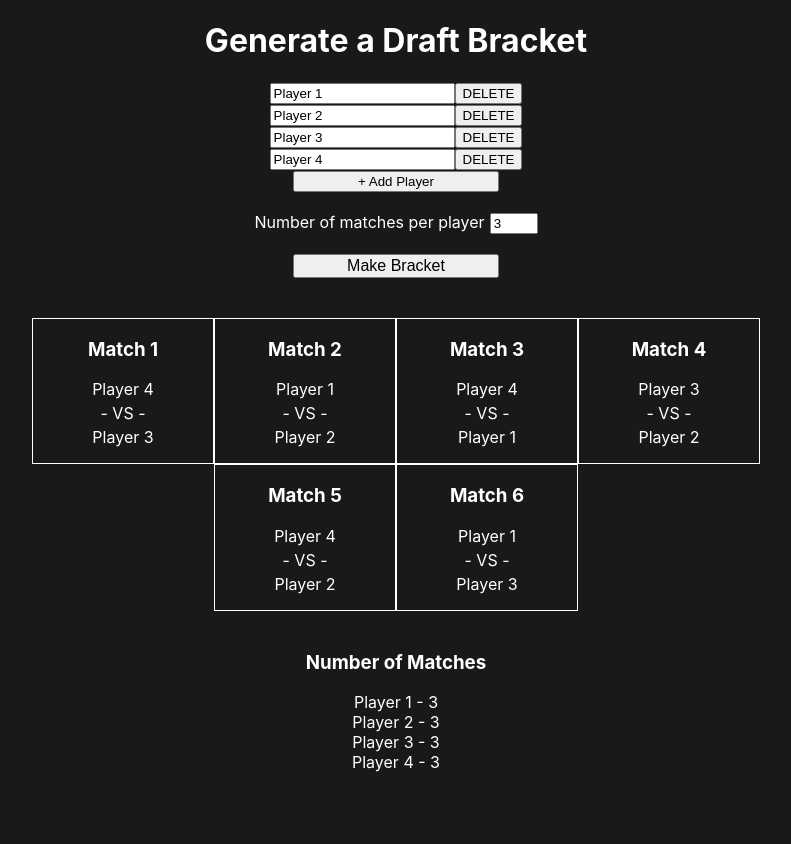
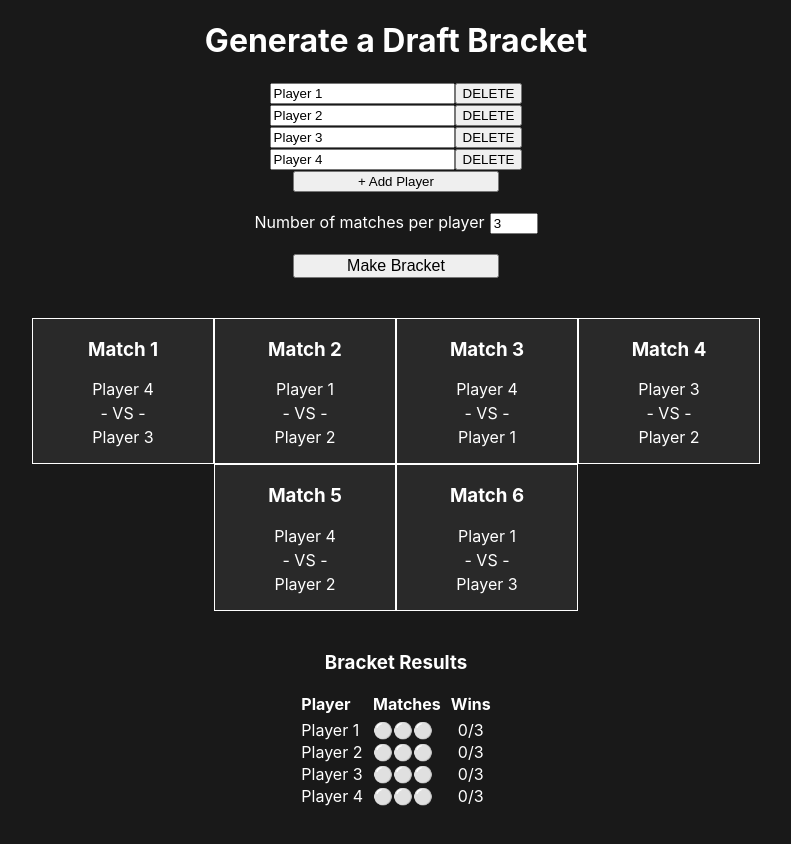
Before and after one commit to jfox16/jofox-draft-bracket, a React (Create React App) app: page /new-bracket in a window 1280 px wide. Both pictures are taken after a click on the button "Make Bracket". Shown: the top 844 px of the page, without its empty margins (244-1035 px from the left). Before the commit the page ends 812 px from the top, so only its background shows below. Built offline with nearby package versions, Linux system fonts and the light colour scheme.

Commit message:
Add crowns

```diff
--- a/src/App.tsx
+++ b/src/App.tsx
@@ -2,6 +2,8 @@ import './App.css';
 import { AppRouter } from './AppRouter';
 import { BracketContext, useBracketContextValue } from './contexts/Bracket.context';
 import { PlayerContext, usePlayerContextValue } from './contexts/Player.context';
+
+import './styles.css';
 
 function App() {
   const playerContextValue = usePlayerContextValue();
--- a/src/components/MatchCountDisplay.component.tsx
+++ b/src/components/MatchCountDisplay.component.tsx
@@ -1,32 +1,57 @@
 import { useContext } from "react"
 import { BracketContext } from "../contexts/Bracket.context";
 import { PlayerContext } from "../contexts/Player.context";
-import { IdString, Player } from "../util/types.util";
+import { IdString, Match, MatchRecord, Player } from "../util/types.util";
+
+const getPlayerResults = (playerKey: IdString, matchRecord: MatchRecord): string => {
+  let results = '';
+  Object.values(matchRecord).forEach((match: Match) => {
+    if (match.playerKeys.includes(playerKey)) {
+      results += (match.winner === undefined) ? '⚪' : (match.winner === playerKey) ? '👑' : '❌'
+    }
+  });
+  return results;
+}
 
 export const MatchCountDisplay = () => {
   const { playerRecord } = useContext(PlayerContext);
-  const { matchCounts } = useContext(BracketContext);
+  const { matchCounts, matchRecord } = useContext(BracketContext);
 
-  const playersToShow: { id: IdString, player: Player, count: number }[] = [];
+  const playersToShow: { id: IdString, player: Player, count: number, results: string }[] = [];
   Object.entries(playerRecord).forEach(([ id, player ]) => {
     const count = matchCounts[id];
+    const results = getPlayerResults(id, matchRecord);
     if (count) {
       playersToShow.push({
         id,
         player,
-        count
+        count,
+        results
       });
     }
   });
 
   return playersToShow.length > 0 ? (
     <div style={{marginTop: 40}}>
-      <h3>Number of Matches</h3>
-      {playersToShow.map(({ id, player, count }) => (
-        <div>
-          {`${player.name} - ${count}`}
-        </div>
-      ))}
+      <h3>Bracket Results</h3>
+      <table style={{margin: 'auto'}}>
+        <thead>
+          <tr>
+            <th style={{textAlign: 'left'}}>Player</th>
+            <th style={{textAlign: 'left'}}>Matches</th>
+            <th>Wins</th>
+          </tr>
+        </thead>
+        <tbody>
+          {playersToShow.map(({ id, player, count, results }) => (
+            <tr key={'matchCount' + id}>
+              <td style={{textAlign: 'left'}}>{player.name}</td>
+              <td style={{textAlign: 'left'}}>{results}</td>
+              <td>{results.split('👑').length - 1}/{count}</td>
+            </tr>
+          ))}
+        </tbody>
+      </table>
     </div>
   ) : <></>
 }
--- a/src/components/MatchList.tsx
+++ b/src/components/MatchList.tsx
@@ -1,32 +1,63 @@
-import { useContext } from "react"
+import { useContext, useState } from "react"
 import { BracketContext } from "../contexts/Bracket.context";
 import { PlayerContext } from "../contexts/Player.context";
-import { Match, Player } from "../util/types.util";
+import { IdString, Match, Player } from "../util/types.util";
 
 interface MatchListItemProps {
+  matchKey: IdString,
   match: Match;
 }
 
 export const MatchList = () => {
   const { playerRecord } = useContext(PlayerContext);
-  const { matchRecord } = useContext(BracketContext);
+  const { matchRecord, updateMatch } = useContext(BracketContext);
 
   const MatchListItem = (props: MatchListItemProps) => {
-    const { match } = props;
+    const { matchKey, match } = props;
+    const [ isHovered, setIsHovered ] = useState<boolean>(false);
     const player1: Player = playerRecord[match.playerKeys[0]] ?? {};
     const player2: Player = playerRecord[match.playerKeys[1]] ?? {};
 
+    const handleCrownClick = (playerKey: IdString) => {
+      if (match.winner !== playerKey) {
+        updateMatch(matchKey, { winner: playerKey });
+      }
+      else {
+        updateMatch(matchKey, { winner: undefined });
+      }
+    }
+
+    const getIcon = (playerKey: IdString) => {
+      const icon = (match.winner === playerKey || match.winner === undefined) ? '👑' : '';
+      const style = {
+        cursor: 'pointer',
+        opacity: (match.winner !== undefined) ? 1.0 : 0.5
+      }
+
+      const shouldShow = isHovered || match.winner === playerKey;
+
+      return shouldShow ? <span onClick={() => handleCrownClick(playerKey)} style={style}>{icon}</span> : <></>;
+    }
+
+    const player1Icon = getIcon(match.playerKeys[0]);
+    const player2Icon = getIcon(match.playerKeys[1]);
+
     return (
-      <div style={{
-        border: '1px solid white',
-        minWidth: 180,
-      }}>
+      <div
+        style={{
+          border: '1px solid white',
+          minWidth: 180,
+          background: (match.winner === undefined) ? '#292929' : '#191919',
+        }}
+        onMouseEnter={() => setIsHovered(true)}
+        onMouseLeave={() => setIsHovered(false)}
+      >
         <h3>{match.name}</h3>
-        <p style={{marginBottom: 4}}>{player1.name}</p>
+        <p style={{marginBottom: 4}}>{player1.name} {player1Icon}</p>
         <p style={{margin: 0}}> - VS - </p>
-        <p style={{marginTop: 4}}>{player2.name}</p>
+        <p style={{marginTop: 4}}>{player2.name} {player2Icon}</p>
       </div>
-    )
+    );
   }
 
   return (
@@ -38,6 +69,7 @@ export const MatchList = () => {
       {Object.entries.length > 0 ? Object.entries(matchRecord).map(([key, match]) => (
         <MatchListItem
           match={match}
+          matchKey={key}
           key={key}
         />
       )) : <div>Create a bracket above!</div>}
--- a/src/contexts/Bracket.context.tsx
+++ b/src/contexts/Bracket.context.tsx
@@ -8,6 +8,7 @@ interface IBracketContext {
   createMatch: (matchValues?: Partial<Match>) => void;
   matchCounts: Record<IdString, number>;
   setMatchCounts: (matchCounts: Record<IdString, number>) => void,
+  updateMatch: (key: IdString, matchValues: Partial<Match>) => void;
 }
 
 export const BracketContext = createContext<IBracketContext>({} as IBracketContext);
@@ -30,12 +31,24 @@ export const useBracketContextValue = () => {
     });
   }
 
+  const updateMatch = (key: IdString, matchValues: Partial<Match>) => {
+    console.info('updateMatch', { key, matchValues })
+    setMatchRecord({
+      ...matchRecord,
+      [key]: {
+        ...matchRecord[key],
+        ...matchValues
+      }
+    })
+  }
+
   const bracketContextValue = {
     matchRecord,
     setMatchRecord,
     createMatch,
     matchCounts,
     setMatchCounts,
+    updateMatch
   }
 
   return bracketContextValue;
--- /dev/null
+++ b/src/styles.css
@@ -0,0 +1,7 @@
+th, td {
+  padding: 0 4px;
+}
+
+th {
+  padding-bottom: 4px;
+}
--- a/src/util/types.util.ts
+++ b/src/util/types.util.ts
@@ -8,7 +8,8 @@ export interface Player {
 
 export interface Match {
   name: string;
-  playerKeys: string[];
+  playerKeys: IdString[];
+  winner?: IdString;
 }
 
 
```
